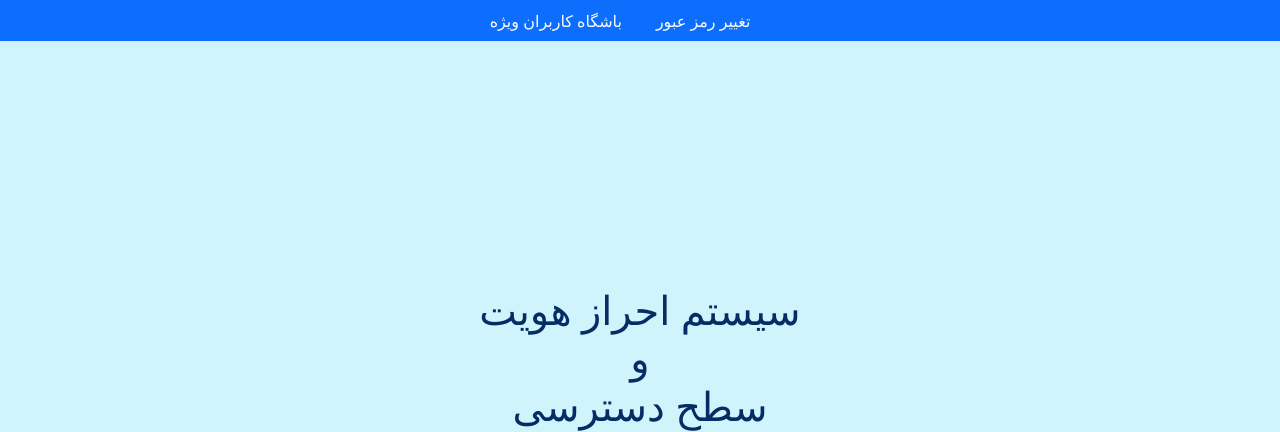
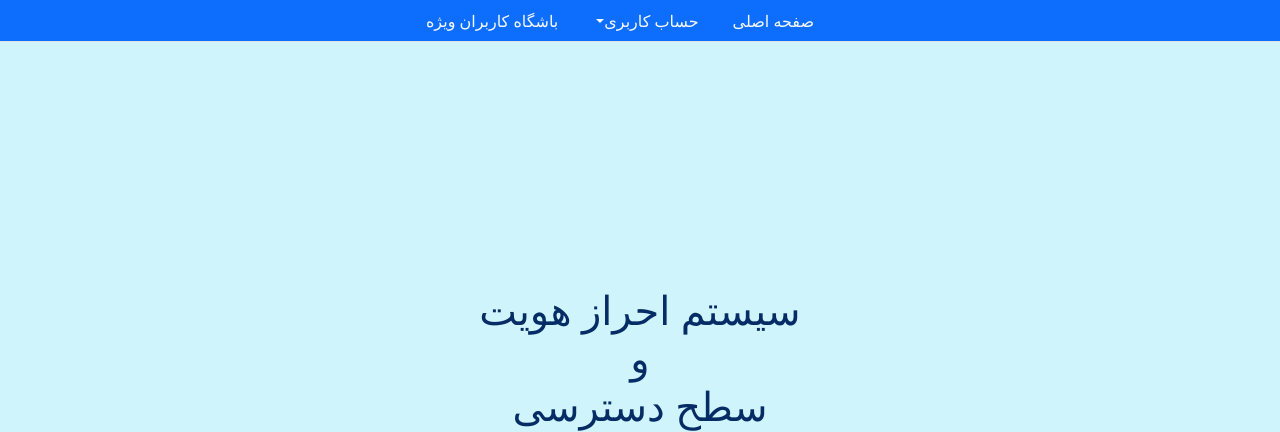
Before and after one commit to Sina-Arasteh/authentication-authorization-in-django, a Django app: template accounts/templates/accounts/index.html in a window 1280 px wide. Shown: the top 432 px of the page. Run offline with Django 5.2, Linux system fonts and the light colour scheme; the template is opened without the code that fills it, so the values that code supplies are empty; the visitor is signed in with stand-in values (Sample User, id 1).

Commit message:
Modify the authenticated navbar

```diff
--- a/accounts/templates/accounts/login.html
+++ b/accounts/templates/accounts/login.html
@@ -36,7 +36,7 @@
         {% endif %}
 
         <div class="d-grid gap-2 mt-4">
-          <button type="submit" class="btn btn-dark">ثبت‌نام</button>
+          <button type="submit" class="btn btn-dark">ورود</button>
         </div>
       </div>
     </div>
--- a/templates/authenticateduser_nav.html
+++ b/templates/authenticateduser_nav.html
@@ -1,6 +1,15 @@
 <ul class="nav nav-tabs justify-content-center bg-primary">
   <li class="nav-item">
-    <a class="nav-link link-light" href="">تغییر رمز عبور</a>
+    <a class="nav-link link-light" href="{% url 'accounts:index' %}">صفحه اصلی</a>
+  </li>
+  <li class="nav-item dropdown dropdown-center">
+    <a class="nav-link dropdown-toggle link-light" data-bs-toggle="dropdown" href="#" role="button" aria-expanded="false">حساب کاربری</a>
+    <ul class="dropdown-menu bg-primary text-end">
+      <li><a class="dropdown-item text-warning" href="#">تغییر رمز عبور</a></li>
+      <li><a class="dropdown-item text-warning" href="#">تغییر نوع حساب کاربری</a></li>
+      <li><hr class="dropdown-divider"></li>
+      <li><a class="dropdown-item text-warning" href="#">خروج از حساب کاربری</a></li>
+    </ul>
   </li>
   <li class="nav-item">
     <a class="nav-link link-light" href="">باشگاه کاربران ویژه</a>
--- a/templates/base.html
+++ b/templates/base.html
@@ -1,7 +1,7 @@
 {% load static %}
 
 <!DOCTYPE html>
-<html lang="fr" dir="rtl">
+<html lang="fa" dir="rtl">
 <head>
   <meta charset="UTF-8">
   <meta name="viewport" content="width=device-width, initial-scale=1.0">
```
